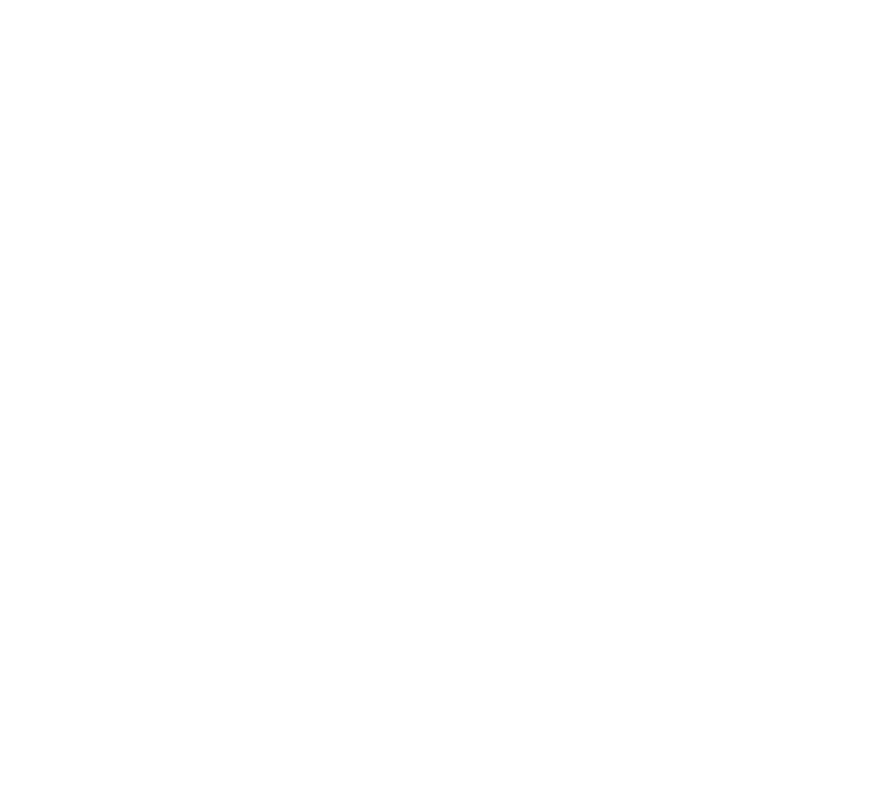
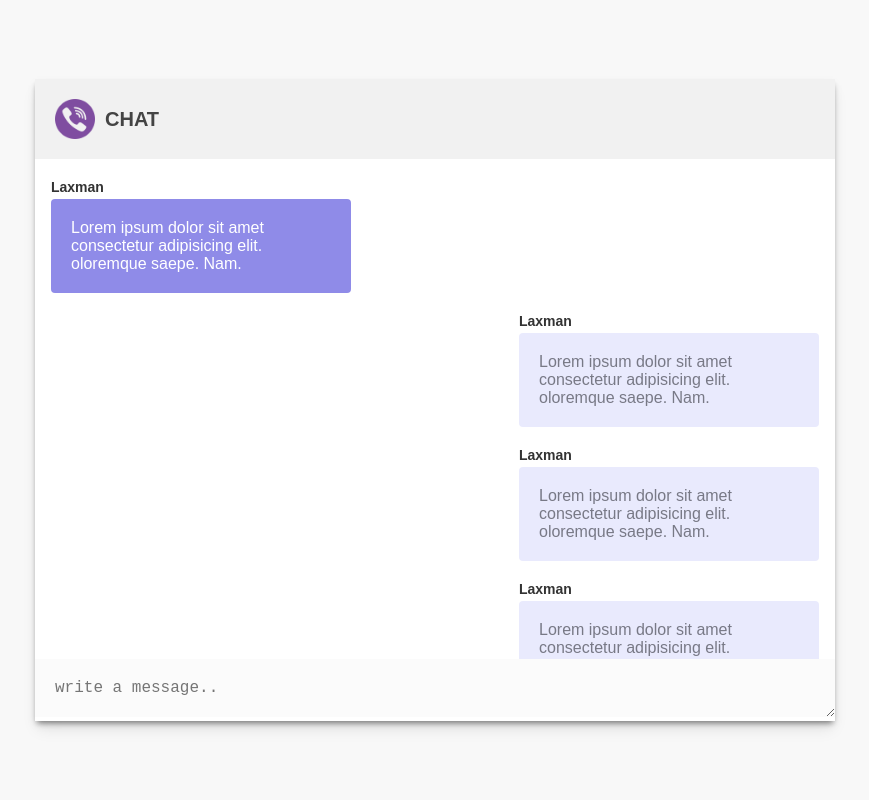
Before and after one commit to Laxmankohar/ChatApplication, a website: page index.html in a window 1280 px wide. Shown: the whole page, without its empty margins (205-1074 px from the left). Drawn offline with Linux system fonts and the light colour scheme.

Commit message:
FrontEnd created

```diff
--- a/index.html
+++ b/index.html
@@ -5,10 +5,43 @@
     <meta http-equiv="X-UA-Compatible" content="IE=edge">
     <meta name="viewport" content="width=device-width, initial-scale=1.0">
     <title>Real Time chat application</title>
-    <link rel="stylesheet" href="./public/style.css">
+    <link rel="stylesheet" href="/style.css">
 </head>
 <body>
+    <section class="chat_section">
+        <div class="brand">
+            <img height="40px" src="/pic.png" alt="">
+            <h1>CHAT</h1>
 
-    <script src="./public/client.js"></script>
+        </div>
+        <div class="message_area">
+            <div class="incoming message">
+                <h4>Laxman</h4>
+                <p>Lorem ipsum dolor sit amet consectetur adipisicing elit. oloremque saepe. Nam.</p>
+            </div>
+
+            <div class="outgoing message">
+                <h4>Laxman</h4>
+                <p>Lorem ipsum dolor sit amet consectetur adipisicing elit. oloremque saepe. Nam.</p>
+            </div>
+            <div class="outgoing message">
+                <h4>Laxman</h4>
+                <p>Lorem ipsum dolor sit amet consectetur adipisicing elit. oloremque saepe. Nam.</p>
+            </div>
+
+            <div class="outgoing message">
+                <h4>Laxman</h4>
+                <p>Lorem ipsum dolor sit amet consectetur adipisicing elit. oloremque saepe. Nam.</p>
+            </div>
+
+            <div class="outgoing message">
+                <h4>Laxman</h4>
+                <p>Lorem ipsum dolor sit amet consectetur adipisicing elit. oloremque saepe. Nam.</p>
+            </div>
+        </div>
+        <textarea name="textarea" id="textarea" cols="30" rows="1" placeholder="write a message.."></textarea>
+    </section>
+
+    <script src="./client.js"></script>
 </body>
 </html>
--- a/package.json
+++ b/package.json
@@ -5,13 +5,14 @@
   "main": "index.js",
   "scripts": {
     "test": "echo \"Error: no test specified\" && exit 1",
-    "dev":"nodemon server"
+    "dev": "nodemon server"
   },
   "keywords": [],
   "author": "",
   "license": "ISC",
   "dependencies": {
-    "express": "^4.18.2"
+    "express": "^4.18.2",
+    "socket.io": "^4.5.4"
   },
   "devDependencies": {
     "nodemon": "^2.0.20"
--- a/public/style.css
+++ b/public/style.css
@@ -0,0 +1,75 @@
+*{
+    margin: 0;
+    padding: 0;
+    box-sizing: border-box;
+}
+
+body{
+    display: flex;
+    align-items: center;
+    justify-content: center;
+    min-height: 100vh;
+    background: #f8f8f8;
+    font-family: Arial, Helvetica, sans-serif;
+}
+
+section.chat_section{
+    width: 800px;
+    max-width: 90%;
+    background: #fff;
+    box-shadow: 0 10px 15px -3px rgba(0, 0, 0, 0.1), 0 4px 6px -2px rgba(0, 0, 0, 0.5);
+}
+
+.brand{
+    padding: 20px;
+    background: #f1f1f1;
+    display: flex;
+    align-items: center;
+}
+.brand h1{
+    text-transform: uppercase;
+    font-size: 20px;
+    color: #444;
+    margin-left: 10px;
+}
+.message_area{
+    height: 500px;
+    padding: 16px;
+    display: flex;
+    flex-direction: column;
+    overflow-y: auto;
+    padding-top: 40px;
+}
+textarea{
+    width: 100%;
+    border: none;
+    padding: 20px;
+    font-size: 16px;
+    outline: none;
+    background: #fbfbfb ;
+}
+
+.message{
+    padding: 20px;
+    max-width: 300px;
+    border-radius: 4px;
+    margin-bottom: 40px;
+    position: relative;
+}
+.incoming{
+    background: #8f8be8;
+    color: #fff;
+}
+.outgoing{
+    background: #e9eafd;
+    color: #787986;
+    margin-left: auto;
+}
+
+.message h4{
+    position: absolute;
+    top: -20px;
+    left: 0;
+    color: #333;
+    font-size: 14px;
+}
--- a/server.js
+++ b/server.js
@@ -10,6 +10,9 @@ http.listen(PORT, () =>{
     console.log(`Listening on port ${PORT}`);
 })
 
+
+app.use(express.static(__dirname+'/public'))
+
 app.get('/', (re, res) =>{
-    res.send("Hello world.")
+    res.sendFile(__dirname + '/index.html')
 })
```
Also changed, not shown: public/pic.png (added), 1 other file.
